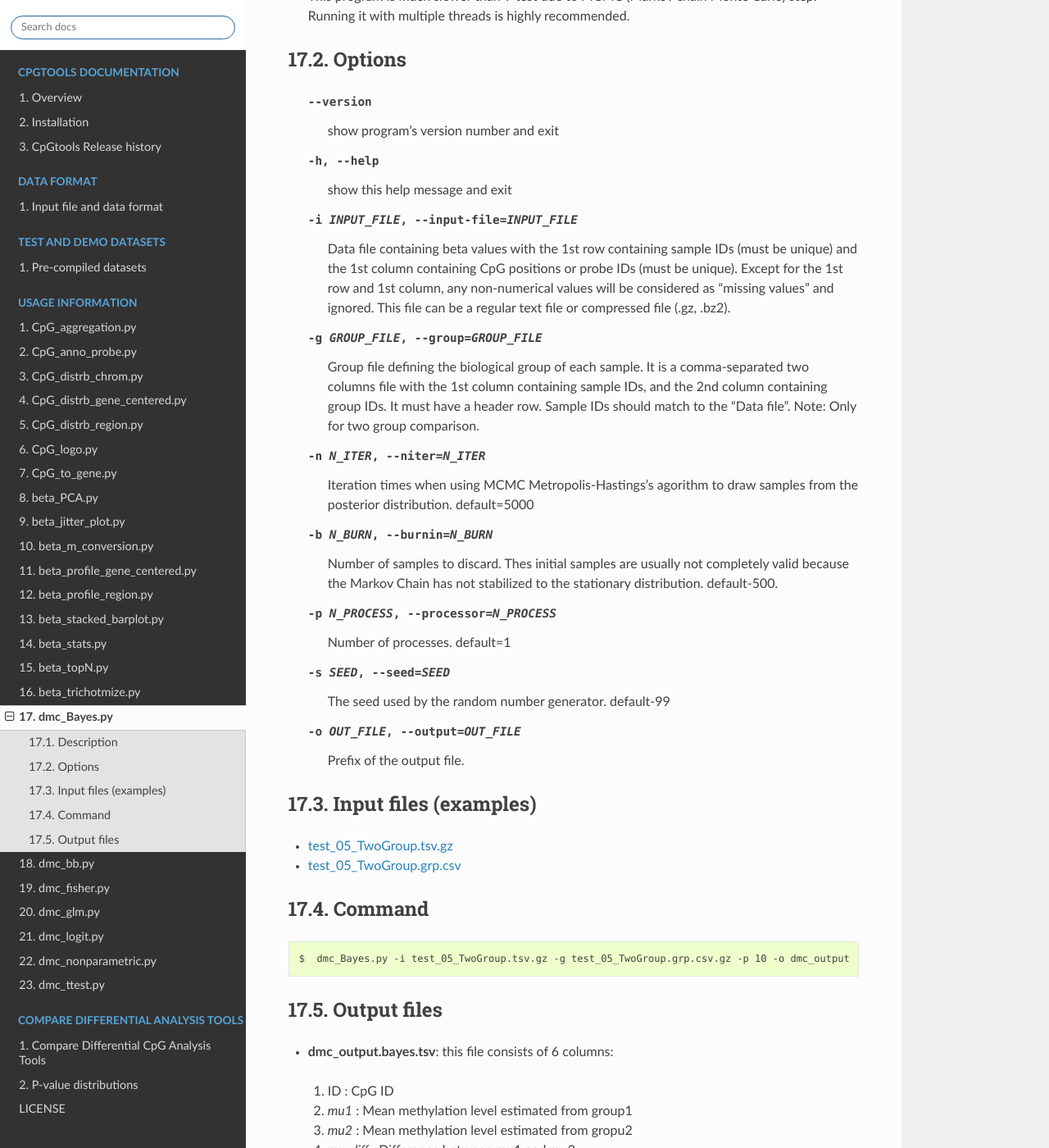
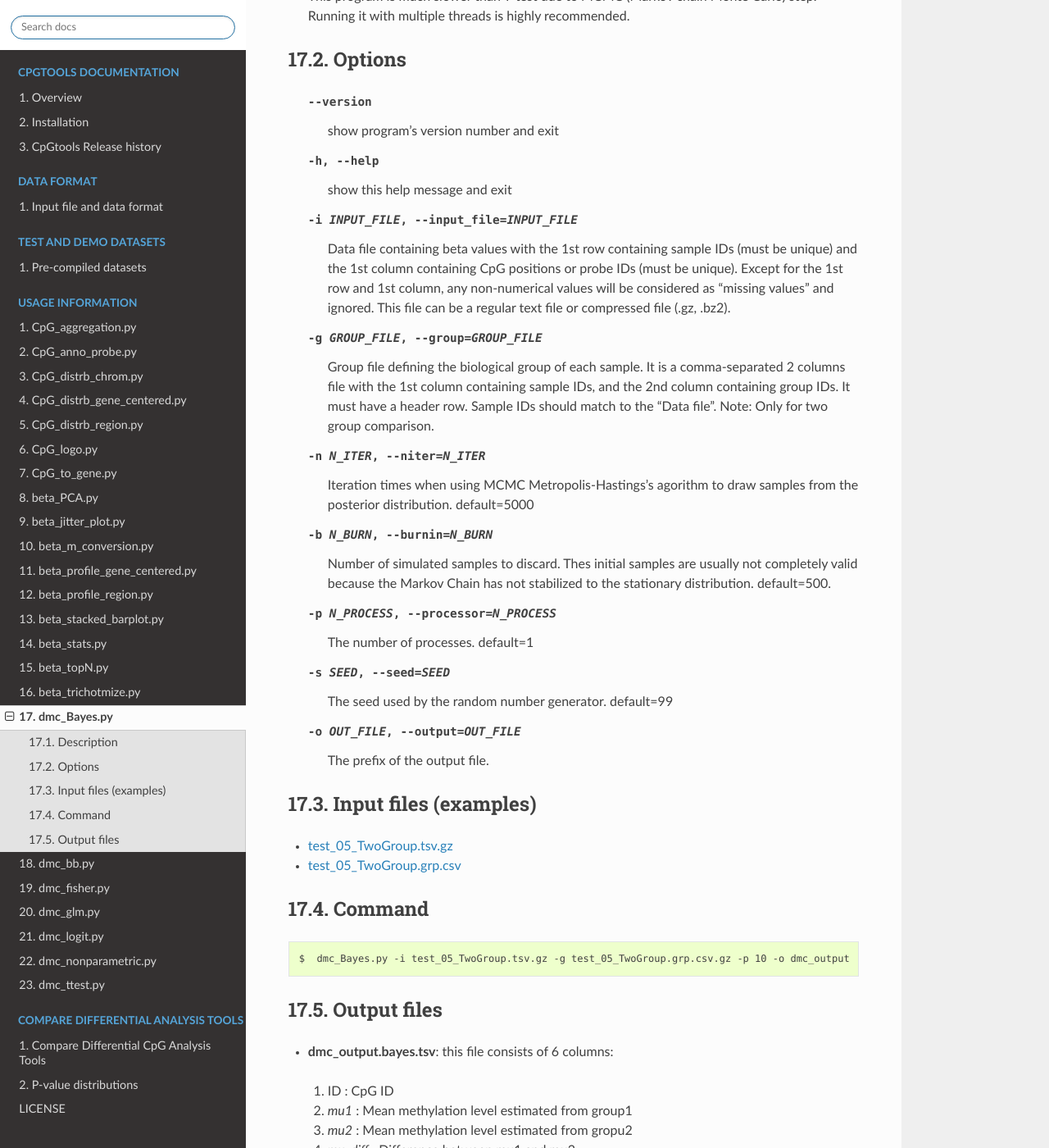
Before and after one commit to liguowang/cpgtools, a Sphinx documentation site: the page built from docs/source/demo/dmc_Bayes.rst, in a window 1280 px wide and 1400 px high, scrolled down 448 px. Shown: the whole window at 82% size. Built offline with Sphinx 7.4.7 and the Read the Docs theme 2.0.0, drawn with Linux system fonts in a browser that asks for light colours.

Commit message:
Update dmc_Bayes.rst

```diff
--- a/docs/source/demo/dmc_Bayes.rst
+++ b/docs/source/demo/dmc_Bayes.rst
@@ -23,7 +23,7 @@ Options
 
   --version             show program's version number and exit
   -h, --help            show this help message and exit
-  -i INPUT_FILE, --input-file=INPUT_FILE
+  -i INPUT_FILE, --input_file=INPUT_FILE
                         Data file containing beta values with the 1st row
                         containing sample IDs (must be unique) and the 1st
                         column containing CpG positions or probe IDs (must be
@@ -33,7 +33,7 @@ Options
                         file or compressed file (.gz, .bz2).
   -g GROUP_FILE, --group=GROUP_FILE
                         Group file defining the biological group of each
-                        sample. It is a comma-separated two columns file with
+                        sample. It is a comma-separated 2 columns file with
                         the 1st column containing sample IDs, and the 2nd
                         column containing group IDs.  It must have a header
                         row. Sample IDs should match to the "Data file". Note:
@@ -43,16 +43,16 @@ Options
                         agorithm to draw samples from the posterior
                         distribution. default=5000
   -b N_BURN, --burnin=N_BURN
-                        Number of samples to discard. Thes initial samples are
-                        usually not completely valid because the Markov Chain
-                        has not stabilized to the stationary distribution.
-                        default-500.
+                        Number of simulated samples to discard. Thes initial
+                        samples are usually not completely valid because the
+                        Markov Chain has not stabilized to the stationary
+                        distribution. default=500.
   -p N_PROCESS, --processor=N_PROCESS
-                        Number of processes. default=1
+                        The number of processes. default=1
   -s SEED, --seed=SEED  The seed used by the random number generator.
-                        default-99
+                        default=99
   -o OUT_FILE, --output=OUT_FILE
-                        Prefix of the output file.
+                        The prefix of the output file.
 
 
 
```
